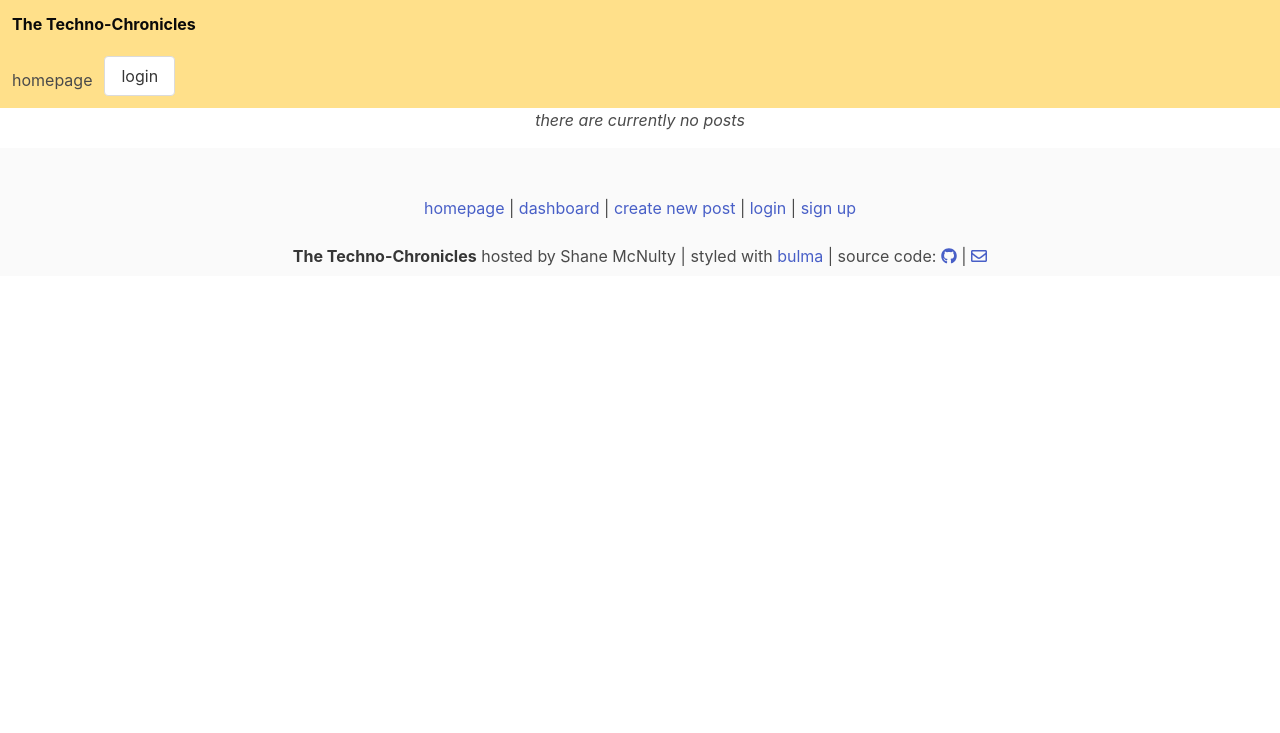
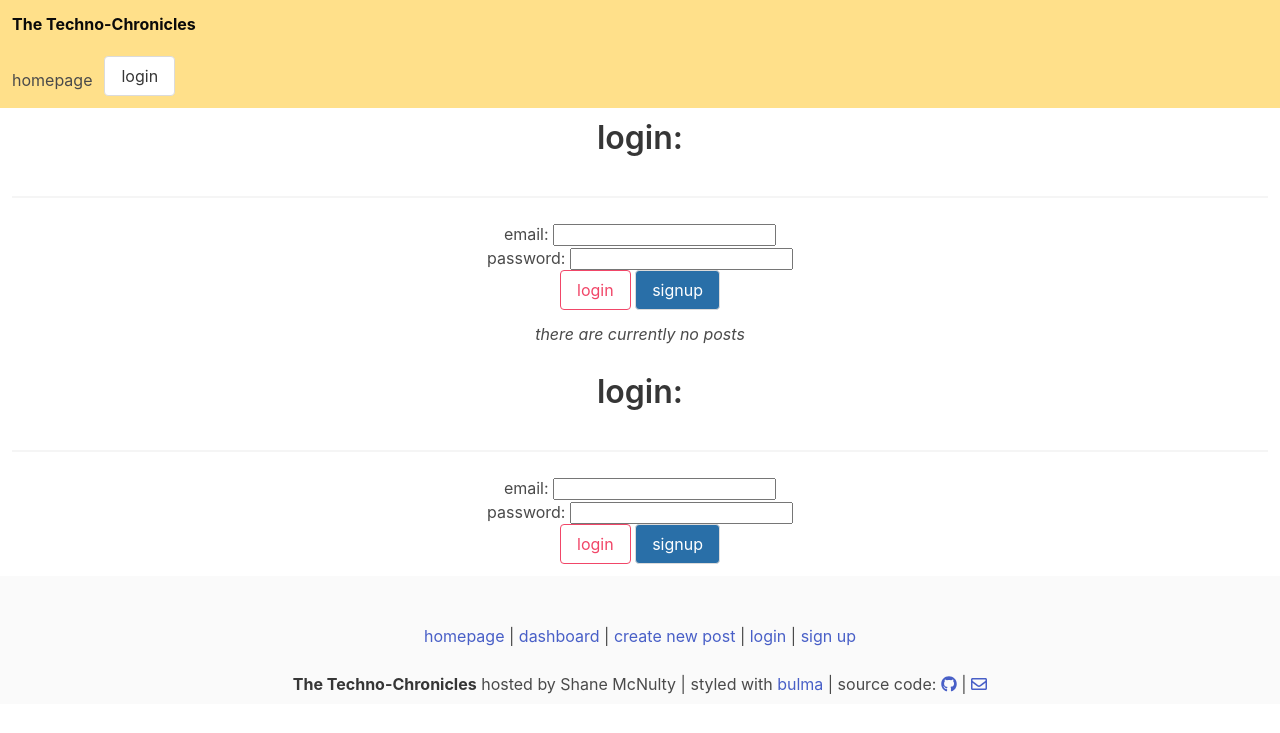
Before and after one commit to mcnultyshane/MVC_tech_blog, a Node server app: page /login in a window 1280 px wide. Shown: the top 733 px of the page. Run offline with Node 20, Linux system fonts and the light colour scheme; some libraries are stand-ins or nearby versions; some web fonts are replaced.

Commit message:
continued inplementation of handlebars templates.

```diff
--- a/views/login.handlebars
+++ b/views/login.handlebars
@@ -0,0 +1,21 @@
+<div class="column has-text-centered">
+    <h2 class="title pb-4">login:</h2><hr>
+    <form class="login-form">
+
+        <div>
+        <label for="email-login">email:</label>
+        <input type="text" id="email-login" />
+      </div>
+      <div>
+        <label for="password-login">password:</label>
+        <input type="password" id="password-login" />
+      </div>
+      <div>
+        <button type="submit" class="button is-danger is-outlined">login</button>
+        <a href="/signup"><button type="button" class="button has-background-info-dark has-text-white">signup</button></a>
+      </div>
+    </form>
+    </div>
+
+    {{!-- javascript file --}}
+    <script src="/javascript/login.js"></script>
--- a/views/signup.handlebars
+++ b/views/signup.handlebars
@@ -1,4 +1,4 @@
-<div class="column">
+<div class="column has-text-centered">
     <h2 class="title pb-4">create new account:</h2><hr>
     <form class="signup-form">
       <div>
```
Also changed, not shown: views/dashboard.handlebars (+20 -0 lines), views/homepage.handlebars (+8 -0 lines).
